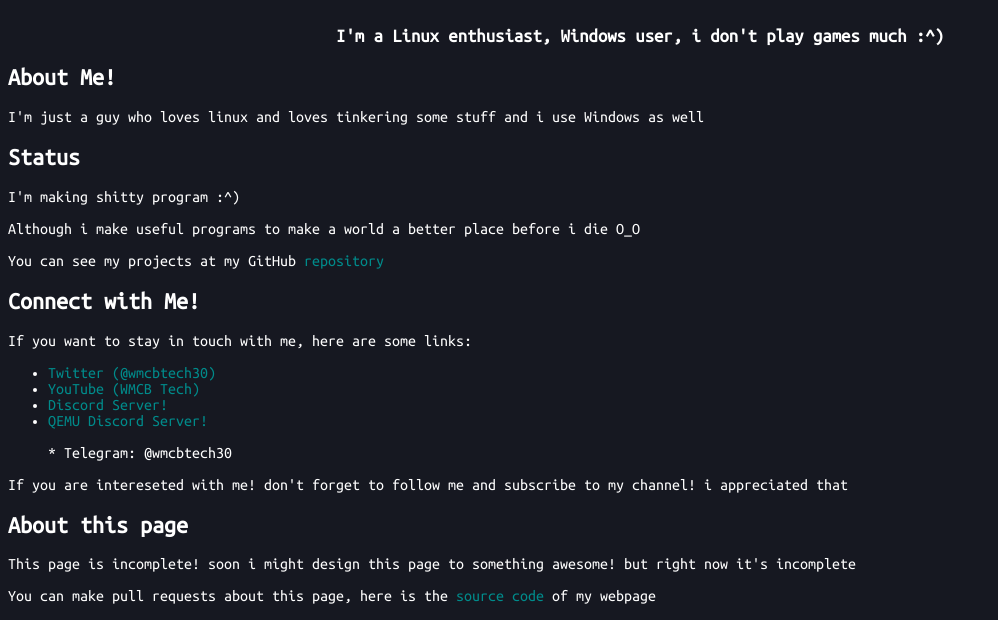
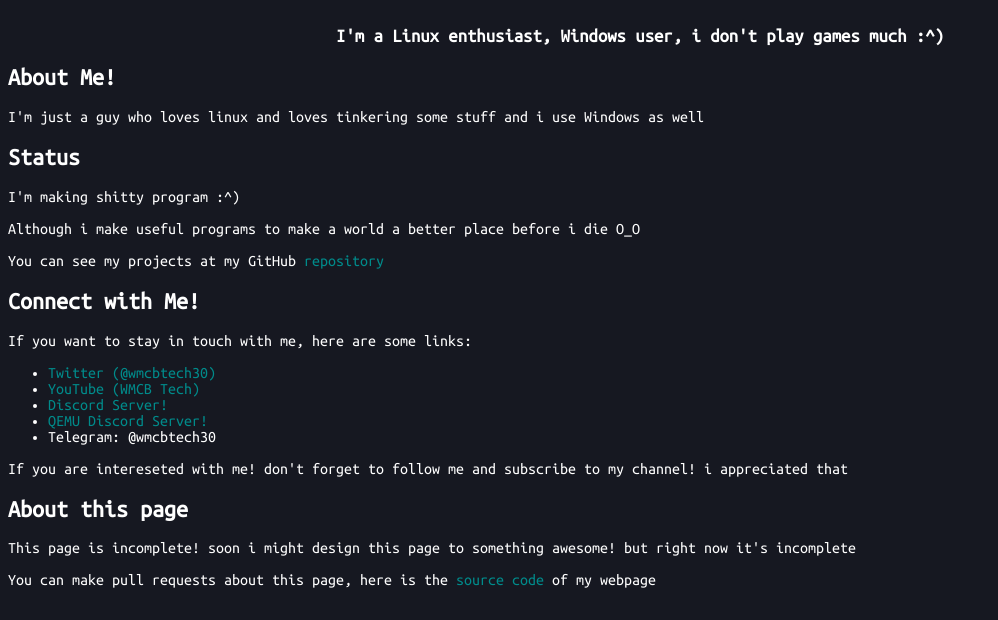
Before and after one commit to Maii2603/wmcb-tech.github.io, a plain HTML site: page index.html in a window 1280 px wide. Shown: the part 418-1038 px from the top of the page, without its empty margins (0-998 px from the left). Drawn offline with Linux system fonts and the light colour scheme.

Commit message:
fix bullet

```diff
--- a/index.html
+++ b/index.html
@@ -41,7 +41,7 @@ a:visited {
 <li><a href="https://www.youtube.com/c/wmcb-tech" rel="nofollow">YouTube (WMCB Tech)</a></li>
 <li><a href="https://discord.gg/nWRjTPQ" rel="nofollow">Discord Server!</a></li>
 <li><a href="https://discord.gg/vzvCJDGYQU" rel="nofollow">QEMU Discord Server!</a></li>
-<p>* Telegram: @wmcbtech30</p>
+<li>Telegram: @wmcbtech30</li>
 </ul>
 <p>If you are intereseted with me! don't forget to follow me and subscribe to my channel! i appreciated that</p>
 <h2>About this page</h2>
```
